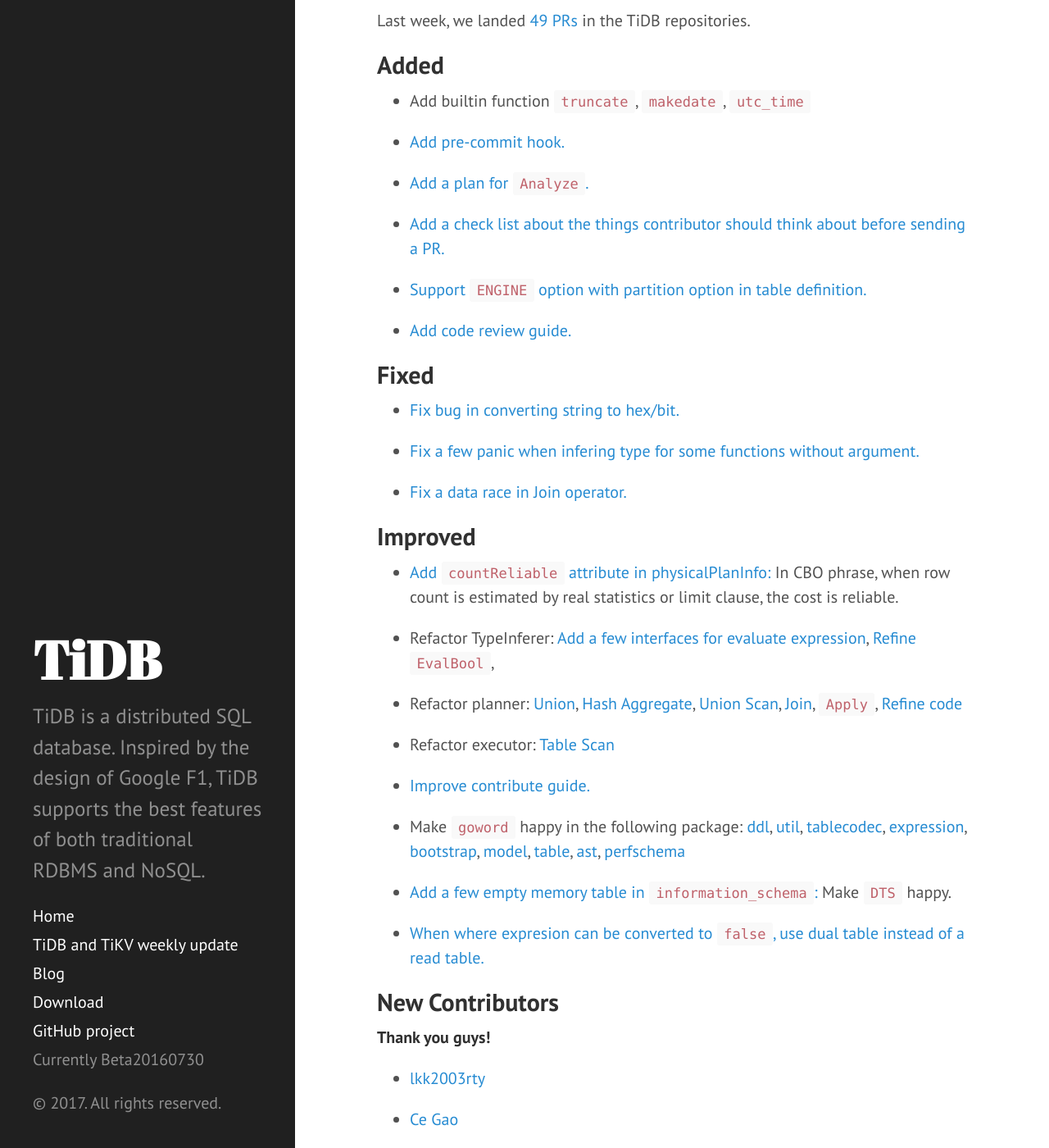
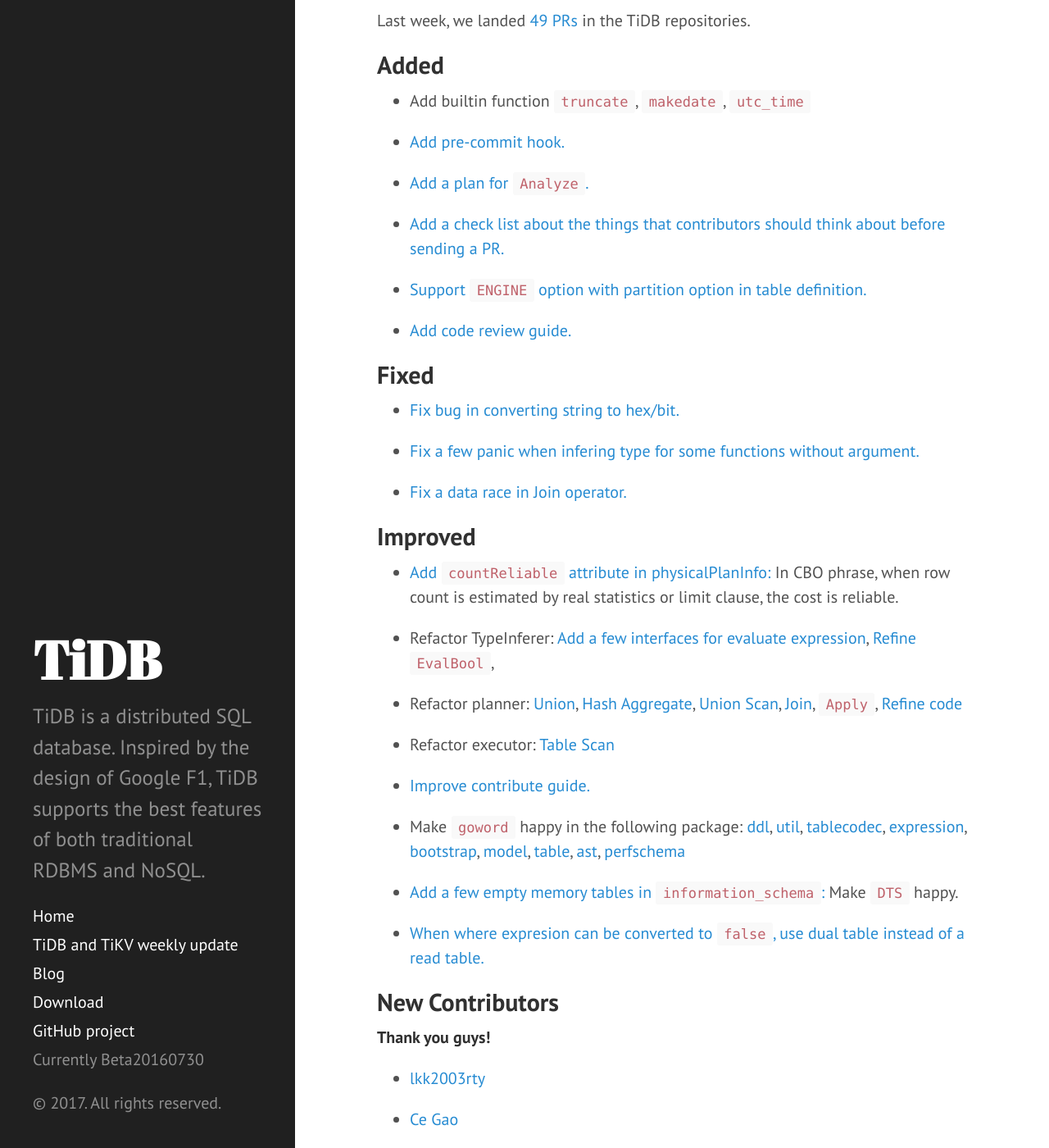
Before and after one commit to pingcap/weekly, a Jekyll site: the page built from _posts/2017-05-02-tidb-weekly.md, in a window 1280 px wide and 1400 px high, scrolled down 294 px. Shown: the whole window at 82% size. Built offline with Jekyll 4.4.1, drawn with Linux system fonts in a browser that asks for light colours.

Commit message:
Update 2017-05-02-tidb-weekly.md

```diff
--- a/_posts/2017-05-02-tidb-weekly.md
+++ b/_posts/2017-05-02-tidb-weekly.md
@@ -16,7 +16,7 @@
 
 * [Add a plan for `Analyze`.](https://github.com/pingcap/tidb/pull/3130)
 
-* [Add a check list about the things contributor should think about before sending a PR.](https://github.com/pingcap/tidb/pull/3137)
+* [Add a check list about the things that contributors should think about before sending a PR.](https://github.com/pingcap/tidb/pull/3137)
 
 * [Support `ENGINE` option with partition option in table definition.](https://github.com/pingcap/tidb/pull/3140)
 
@@ -45,7 +45,7 @@
 
 * Make `goword` happy in the following package: [ddl](https://github.com/pingcap/tidb/pull/3119), [util](https://github.com/pingcap/tidb/pull/3121), [tablecodec](https://github.com/pingcap/tidb/pull/3122), [expression](https://github.com/pingcap/tidb/pull/3123), [bootstrap](https://github.com/pingcap/tidb/pull/3182), [model](https://github.com/pingcap/tidb/pull/3183), [table](https://github.com/pingcap/tidb/pull/3184), [ast](https://github.com/pingcap/tidb/pull/3185), [perfschema](https://github.com/pingcap/tidb/pull/3186)
 
-* [Add a few empty memory table in `information_schema`:](https://github.com/pingcap/tidb/pull/3127) Make `DTS` happy.
+* [Add a few empty memory tables in `information_schema`:](https://github.com/pingcap/tidb/pull/3127) Make `DTS` happy.
 
 * [When where expresion can be converted to `false`, use dual table instead of a read table.](https://github.com/pingcap/tidb/pull/3144)
 
```
